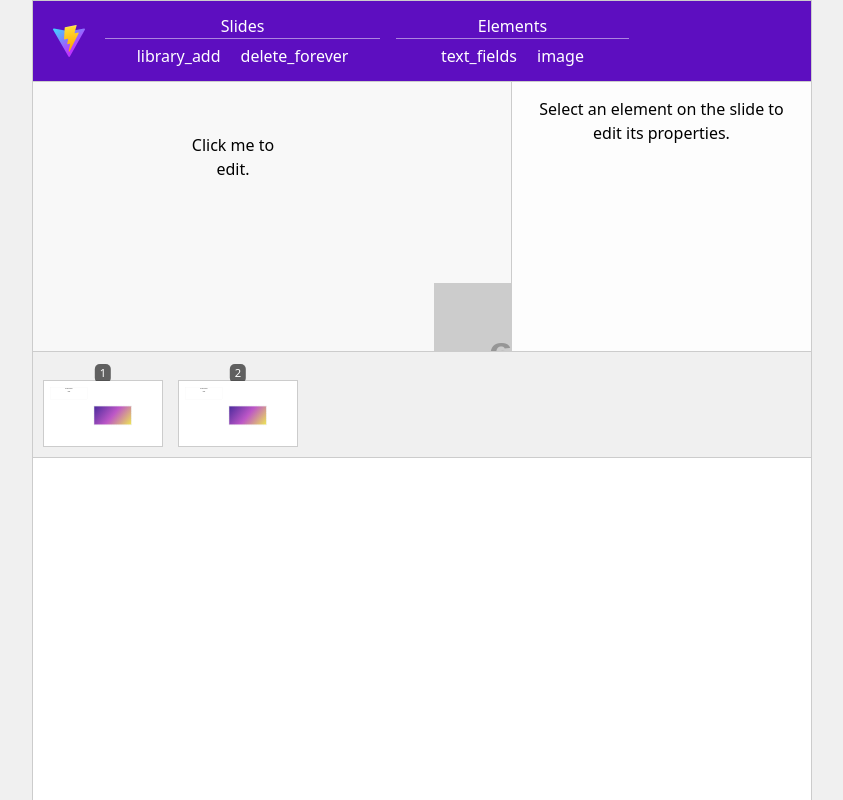
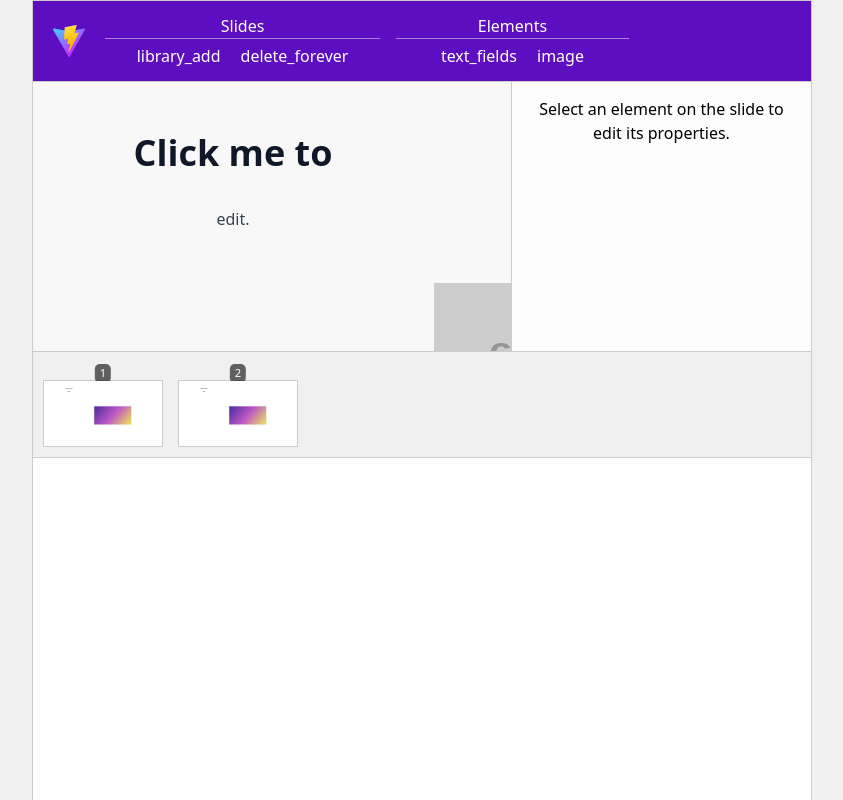
Before and after one commit to Jsnrez/emp-prompt, a Vue app: page / in a window 1280 px wide. Shown: the whole page, without its empty margins (218-1061 px from the left). Built offline with nearby package versions, Linux system fonts and the light colour scheme.

Commit message:
Added library for markdown render support

```diff
--- a/package.json
+++ b/package.json
@@ -18,6 +18,7 @@
     "vue": "^3.5.13"
   },
   "devDependencies": {
+    "@tailwindcss/typography": "^0.5.16",
     "@vitejs/plugin-vue": "^5.2.1",
     "vite": "^6.2.0"
   }
--- a/src/components/ElementPreview.vue
+++ b/src/components/ElementPreview.vue
@@ -101,7 +101,7 @@ const onMouseUp = () => {
 <template>
     <div :style="elementStyle" @mousedown.stop="onMouseDown">
         <img v-if="element.type === 'image'" :src="element.src" class="preview-el p-5px" draggable="false" />
-        <div v-else-if="element.type === 'text'" v-html="renderedHtml" class="preview-el text-box object-contain"
+        <div v-else-if="element.type === 'text'" v-html="renderedHtml" class="preview-el text-box object-contain prose"
             style="width: 100%; height: 100%; pointer-events: none;"></div>
     </div>
 </template>
--- a/src/style.css
+++ b/src/style.css
@@ -1,4 +1,6 @@
 @import "tailwindcss";
+/* Markdown Styles - class="prose" */
+@plugin '@tailwindcss/typography';
 
 hr {
   margin: 15px 0;
```
Also changed, not shown: 1 other file (tests, documents, lock files or other folders).
